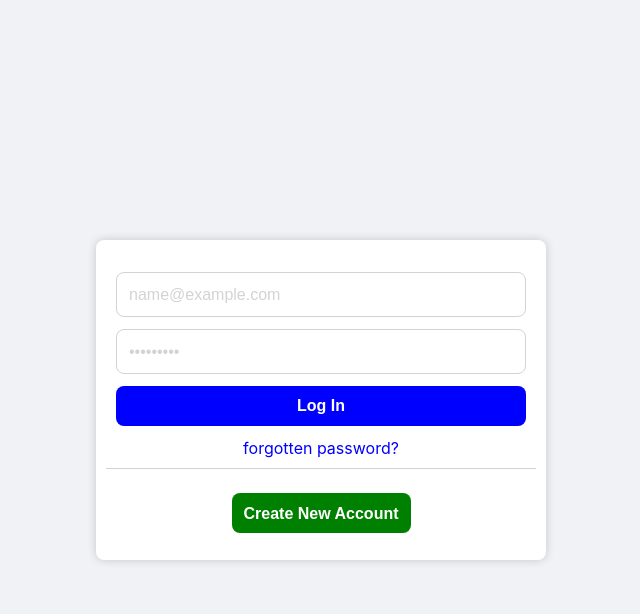
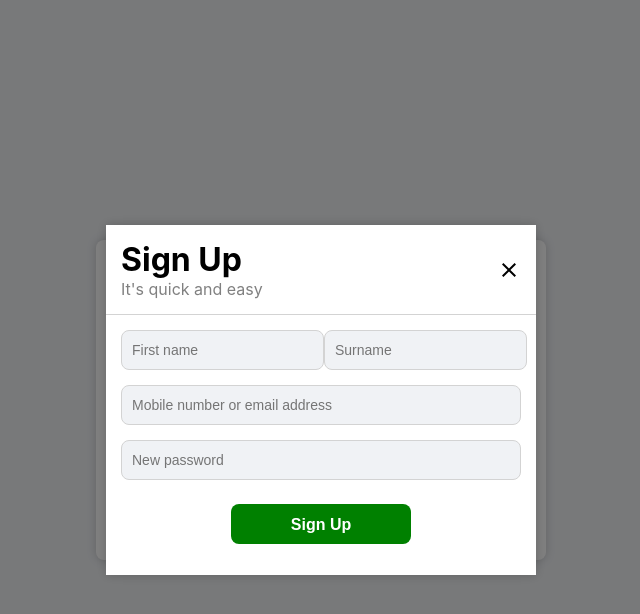
Before and after one commit to shivamkpsingh/facebook-clone, a React (Create React App) app: page / in a window 1280 px wide. Both pictures are taken after typing "name@example.com", "Sample123" into the empty fields and a click on the button "Create New Account". Shown: the top 614 px of the page, without its empty margins (319-959 px from the left). Built offline with nearby package versions, Linux system fonts and the light colour scheme.

Commit message:
add singIn and signUp functionality

```diff
--- a/package.json
+++ b/package.json
@@ -8,6 +8,7 @@
     "@testing-library/jest-dom": "^5.14.1",
     "@testing-library/react": "^11.2.7",
     "@testing-library/user-event": "^12.8.3",
+    "firebase": "^8.8.1",
     "react": "^17.0.2",
     "react-dom": "^17.0.2",
     "react-scripts": "4.0.3",
--- a/src/components/Login.css
+++ b/src/components/Login.css
@@ -51,7 +51,7 @@
   color: blue;
   text-decoration: none;
 }
-.login__container > button {
+.login__container  > button {
   margin: 24px auto;
   width: fit-content;
   color: white;
--- a/src/components/Login.js
+++ b/src/components/Login.js
@@ -1,19 +1,111 @@
-import React from 'react'
-import './Login.css'
+import React from "react";
+import "./Login.css";
+import "./SignUpModel.css";
+import { makeStyles } from "@material-ui/core/styles";
+import Modal from "@material-ui/core/Modal";
+import Backdrop from "@material-ui/core/Backdrop";
+import Fade from "@material-ui/core/Fade";
+import { useState } from "react";
+import ClearIcon from "@material-ui/icons/Clear";
+
+const useStyles = makeStyles((theme) => ({
+  modal: {
+    display: "flex",
+    alignItems: "center",
+    justifyContent: "center",
+  },
+  paper: {
+    width: 430,
+    height: 350,
+    backgroundColor: "white",
+    boxShadow: "0px 0px 10px rgba(0, 0, 0, 0.18)",
+  },
+}));
 const Login = () => {
+  const classes = useStyles();
+  const [email, setEmail] = useState("");
+  const [password, setPassword] = useState("");
+  const [open, setOpen] = useState(false);
+
+  // const [user, setUser] = useState();
+
+  const logIn = () => {};
+
+  const handleOpen = () => {
+    setOpen(true);
+  };
+
+  const handleClose = () => {
+    setOpen(false);
+  };
   return (
     <div className="login">
+      <form action="">
         <div className="login__container">
           <div className="login__input">
-                    <input type="text" placeholder="Email address or phone number" />
-                    <input type="password" placeholder="Password" />
-                    <button>Log In</button>
+            <input
+              value={email}
+              type="email"
+              placeholder="Email address or phone number"
+              onChange={(e) => setEmail(e.target.value)}
+            />
+            <input
+              value={password}
+              type="password"
+              placeholder="Password"
+              onChange={(e) => setPassword(e.target.value)}
+            />
+            <button type="submit" onClick={logIn}>
+              Log In
+            </button>
             <a href="#forgot">forgotten password?</a>
           </div>
-                <button>create new account</button>
+
+          <button type="button" onClick={handleOpen}>
+            create new account
+          </button>
+          <Modal
+            aria-labelledby="transition-modal-title"
+            aria-describedby="transition-modal-description"
+            className={classes.modal}
+            open={open}
+            onClose={handleClose}
+            closeAfterTransition
+            BackdropComponent={Backdrop}
+            BackdropProps={{
+              timeout: 500,
+            }}
+          >
+            <Fade in={open}>
+              <div className={classes.paper}>
+                <div className="signUP__header">
+                  <div className="signUP__headerLeft">
+                    <h1>Sign Up</h1>
+                    <p>It's quick and easy</p>
                   </div>
+                  <ClearIcon />
                 </div>
-    )
-}
+                <form action="">
+                  <div className="signUP__input">
+                    <div className="signUP__InputName">
+                      <input type="text" placeholder="First name" />
+                      <input type="text" placeholder="Surname" />
+                    </div>
+                    <input
+                      type="text"
+                      placeholder="Mobile number or email address"
+                    />
+                    <input type="text" placeholder="New password" />
+                    <button type="submit">Sign Up</button>
+                  </div>
+                </form>
+              </div>
+            </Fade>
+          </Modal>
+        </div>
+      </form>
+    </div>
+  );
+};
 
-export default Login
+export default Login;
--- /dev/null
+++ b/src/components/SignUpModel.css
@@ -0,0 +1,55 @@
+.signUP__header {
+  display: flex;
+  align-items: center;
+  justify-content: space-between;
+  padding: 15px;
+  border-bottom: 1px solid lightgray;
+}
+.signUP__header .signUP__headerLeft > h1 {
+  font-weight: 700;
+}
+.signUP__header .signUP__headerLeft > p {
+  color: gray;
+}
+.signUP__input {
+  display: flex;
+  flex-direction: column;
+  padding: 15px;
+}
+.signUP__input .signUP__InputName {
+  display: flex;
+  justify-content: space-between;
+}
+.signUP__input .signUP__InputName > input {
+  border: 1px solid lightgray;
+  height: 40px;
+  border-radius: 8px;
+  padding: 10px;
+  outline: none;
+  background-color: #f0f2f5;
+  font-size: 14px;
+}
+.signUP__input > input {
+  border: 1px solid lightgray;
+  height: 40px;
+  border-radius: 8px;
+  padding: 10px;
+  outline: none;
+  background-color: #f0f2f5;
+  font-size: 14px;
+  margin-top: 15px;
+}
+.signUP__input > button {
+  margin: 24px auto;
+  /* width: fit-content; */
+  color: white;
+  border: none;
+  height: 40px;
+  border-radius: 8px;
+  font-size: 16px;
+  font-weight: bold;
+  cursor: pointer;
+  background-color: green;
+  padding: 12px 60px;
+  text-transform: capitalize;
+}
```
Also changed, not shown: src/components/firebase.js (added, +14 -0 lines), 1 other file (tests, documents, lock files or other folders). Lines whose indentation alone changed are shown as unchanged.
